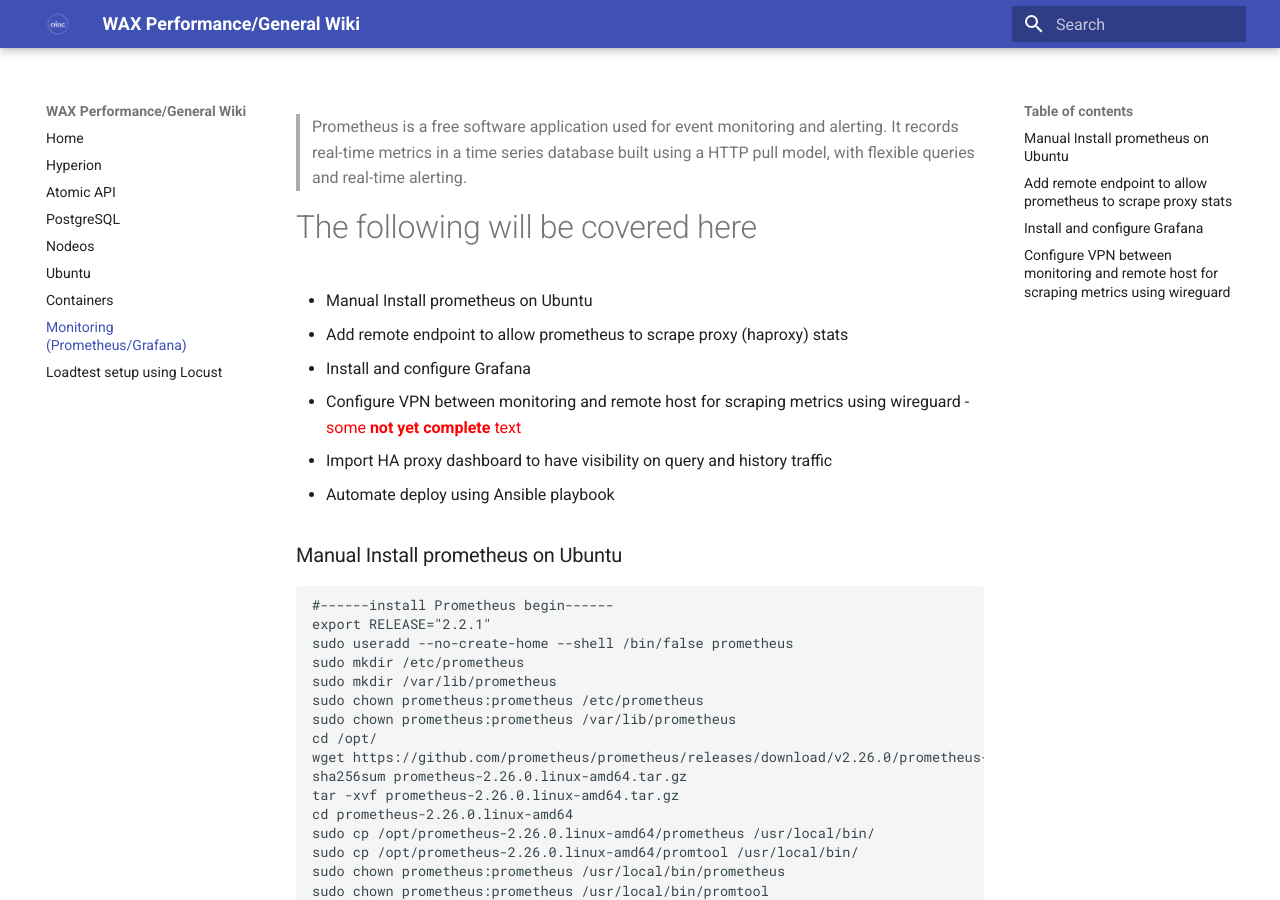
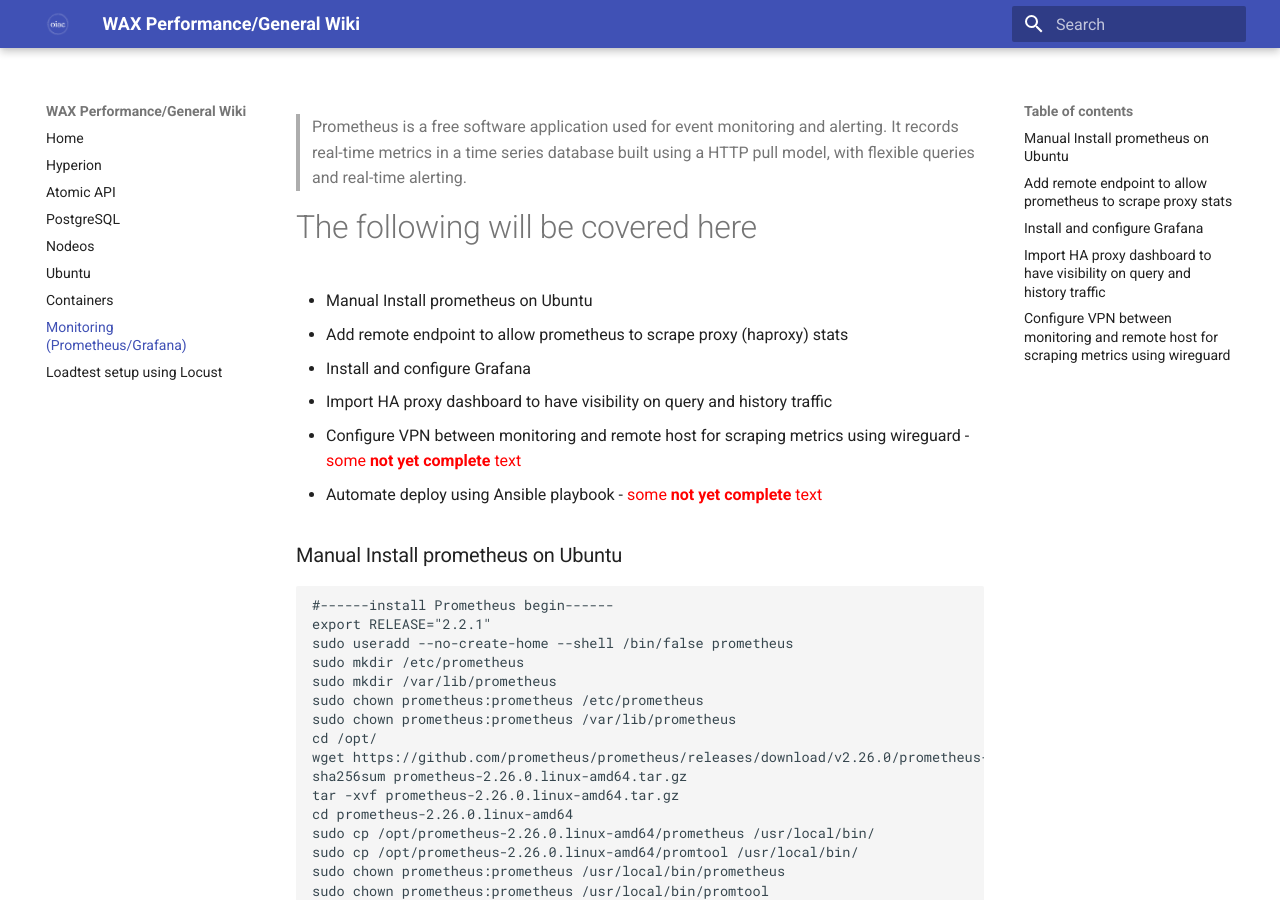
Before and after one commit to oneinacillian/wiki, an MkDocs documentation site: the page built from docs/monitoring.md, in a window 1280 px wide and 900 px high. Built offline with MkDocs 1.6.1 and Material for MkDocs 9.7.7, drawn with Linux system fonts in a browser that asks for light colours; some of the changed text lies outside the part shown.

````diff
--- a/docs/monitoring.md
+++ b/docs/monitoring.md
@@ -4,9 +4,9 @@
 - Manual Install prometheus on Ubuntu
 - Add remote endpoint to allow prometheus to scrape proxy (haproxy) stats
 - Install and configure Grafana
+- Import HA proxy dashboard to have visibility on query and history traffic
 - Configure VPN between monitoring and remote host for scraping metrics using wireguard - <span style="color:red">some **not yet complete** text</span>
-- Import HA proxy dashboard to have visibility on query and history traffic
-- Automate deploy using Ansible playbook
+- Automate deploy using Ansible playbook - <span style="color:red">some **not yet complete** text</span>
 
 ### Manual Install prometheus on Ubuntu
 ```
@@ -106,6 +106,8 @@
 <img src="/assets/datasource 1.png"/>
 <img src="/assets/datasource 2.png"/>
 
+### Import HA proxy dashboard to have visibility on query and history traffic
+
 > Load you haproxy2 dashboard
 
 Please find the dashboard json to import [here](./assets/haproxy2full.json)
````
